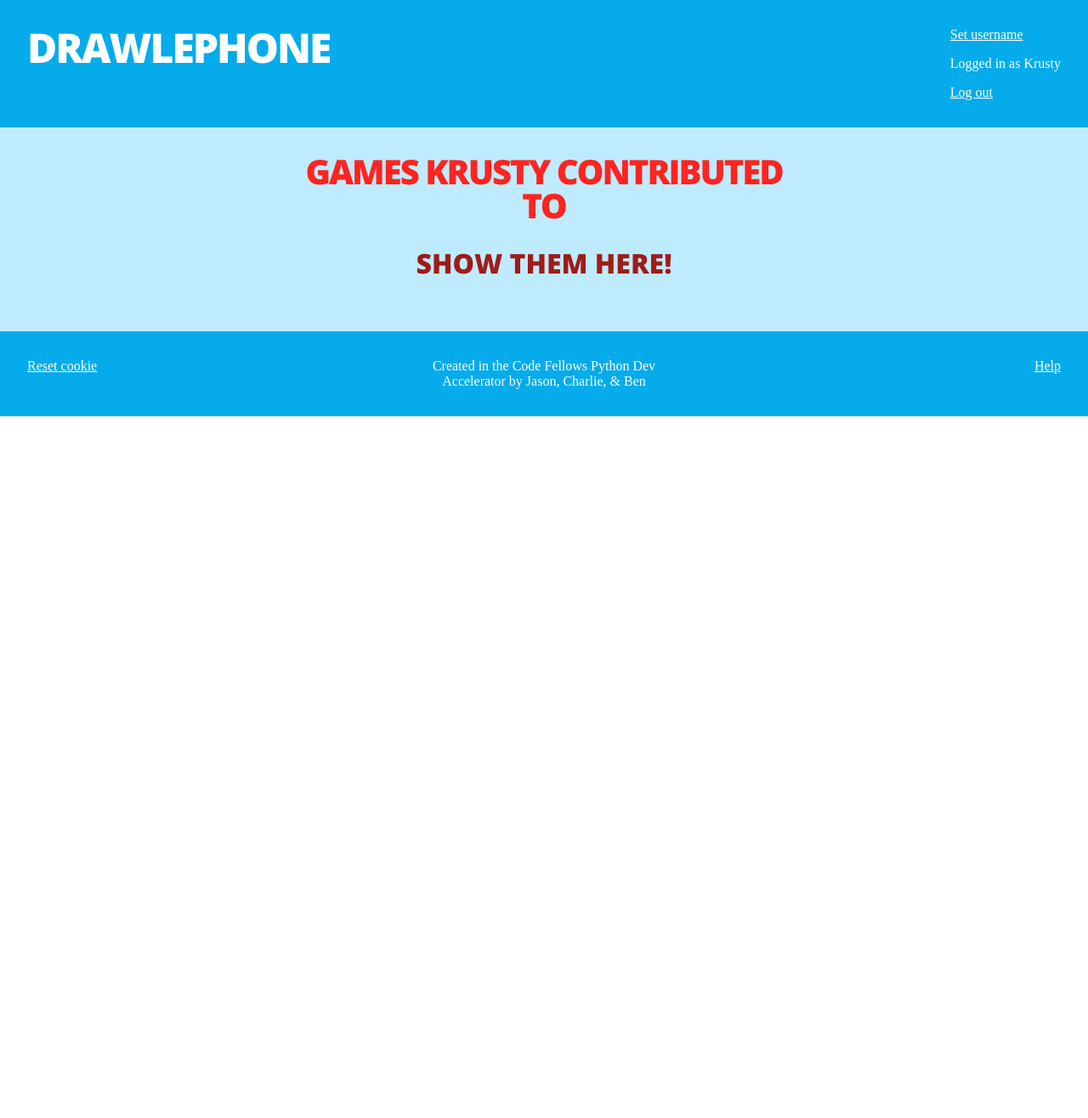
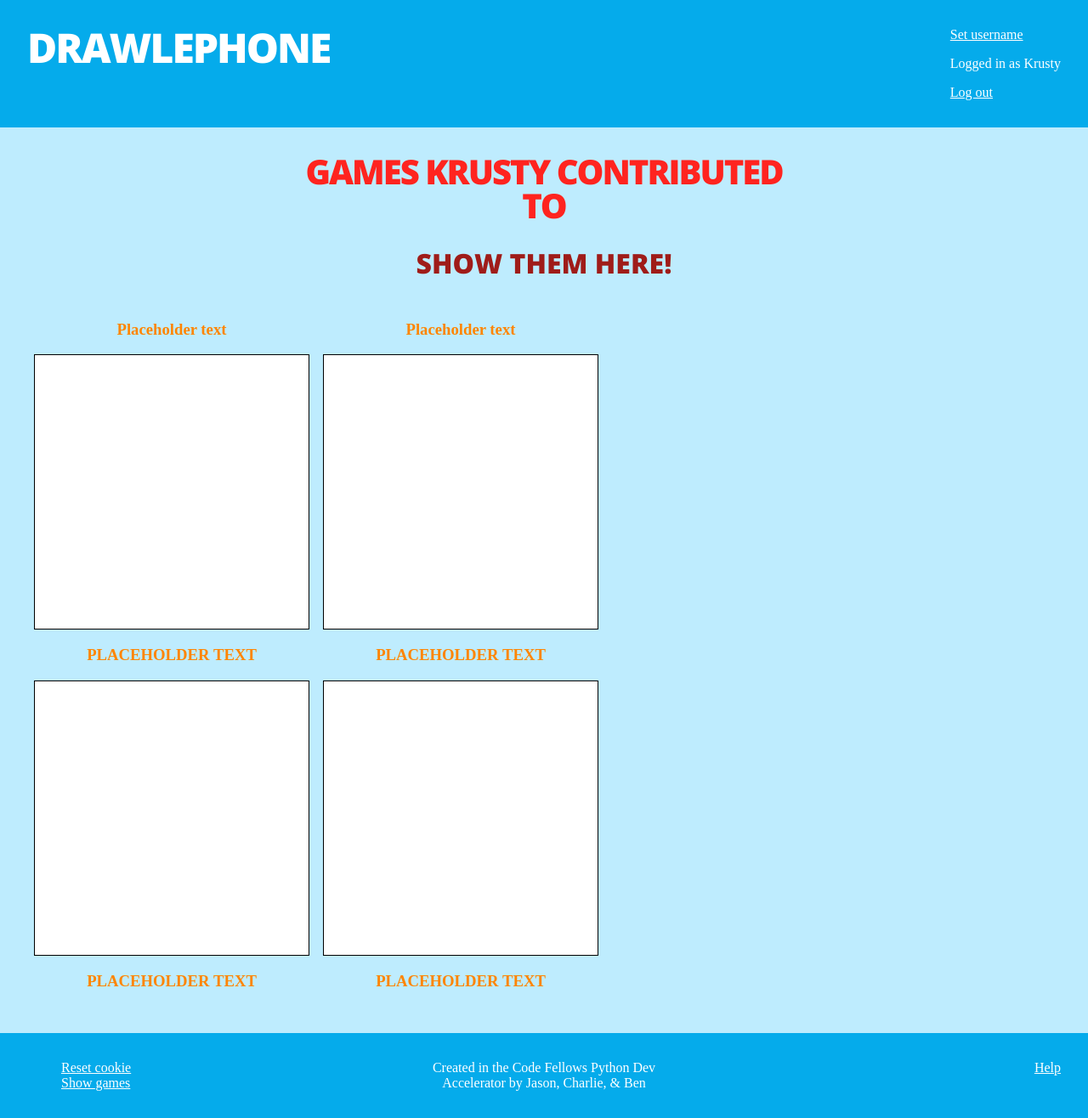
Before and after one commit to BFriedland/telephone-project, a Flask app: page /show_games in a window 1280 px wide. Shown: the whole page at 85% size. Before the commit the page ends 490 px from the top, so only its background shows below. Run offline with Flask 2, Linux system fonts and the light colour scheme; a map, chart or similar area stays blank; some libraries are stand-ins or nearby versions; some web fonts are replaced.

Commit message:
Basic showgames page templated (does not display images, just placeholders

```diff
--- a/app.py
+++ b/app.py
@@ -96,6 +96,9 @@ def store_first_prompt(prompt):
         db.commit()
 
 
+def get_games():
+    return [{'id': 1}, {'id': 2}]
+
 @app.route('/')
 def home():
     return render_template('step_one.html')
@@ -158,7 +161,10 @@ def final_step():
 @app.route('/show_games')
 @requires_username
 def show_games():
-    return render_template('show_games.html', user=session['username'])
+    games = get_games();
+    return render_template('show_games.html',
+                           user=session['username'],
+                           games=games)
 
 
 @app.route('/login', methods=['GET', 'POST'])
--- a/static/layout.css
+++ b/static/layout.css
@@ -52,6 +52,11 @@ header {
   position: relative;
 }
 
+.game {
+  float: left;
+  width: 340px;
+}
+
 footer {
   box-sizing: border-box;
   padding: 2em;
@@ -60,8 +65,9 @@ footer {
 }
 
 .left-footer {
+  float: left;
+  width: 25%;
   display: block;
-  float: left;
   margin: 0;
 }
 
--- a/static/style.css
+++ b/static/style.css
@@ -40,12 +40,22 @@ a:visited {
   color: rgb(255,133,0);
 }
 
+.prompt {
+  text-align: center;
+  color: rgb(255,133,0);
+}
+
 footer {
   text-align: center;
   background: #05abeb;
   background-color: rgb(5, 171, 235);
 }
 
+.left-footer {
+  text-align: left;
+  list-style: none;
+}
+
 .center-footer {
   color: white;
 }
--- a/templates/base.html
+++ b/templates/base.html
@@ -20,11 +20,14 @@
         {% endif %}
       </div>
     </header>
-    <section id="content">
+    <section id="content" class="cf">
       {% block body %}{% endblock %}
     </section>
     <footer class="cf">
-      <a class="left-footer" href="{{ url_for('logout') }}">Reset cookie</a>
+      <ul class="left-footer cf">
+        <li><a href="{{ url_for('logout') }}">Reset cookie</a></li>
+        <li><a href="{{ url_for('show_games') }}">Show games</a></li>
+      </ul>
       <a class="right-footer" href="{{ url_for('home') }}">Help</a>
       <p class="center-footer">Created in the Code Fellows Python Dev Accelerator by Jason, Charlie, &amp; Ben</p>
     </footer>
--- a/templates/show_games.html
+++ b/templates/show_games.html
@@ -6,6 +6,19 @@
 {% block body %}
 <h1 class="section-title">Games {{ user | safe }} contributed to</h1>
 <h2 class="instructions">SHOW THEM HERE!</h2>
+{% for game in games %}
+<div id="game{{game.id}}" class="game cf">
+  <h3 id="game{{game.id}}-prompt1" class="prompt">Placeholder text</h2>
+  <div class="canvas-box">
+    <canvas id="game{{game.id}}-image2"></canvas>
+  </div>
+  <h3 id="game{{game.id}}-prompt2"class="prompt">PLACEHOLDER TEXT</h2>
+  <div class="canvas-box">
+    <canvas id="game{{game.id}}-image2"></canvas>
+  </div>
+  <h3 id="game{{game.id}}-prompt3" class="prompt">PLACEHOLDER TEXT</h2>
+</div>
+{% endfor %}
 {% endblock %}
 {% block scripts %}
 {% endblock %}
```
